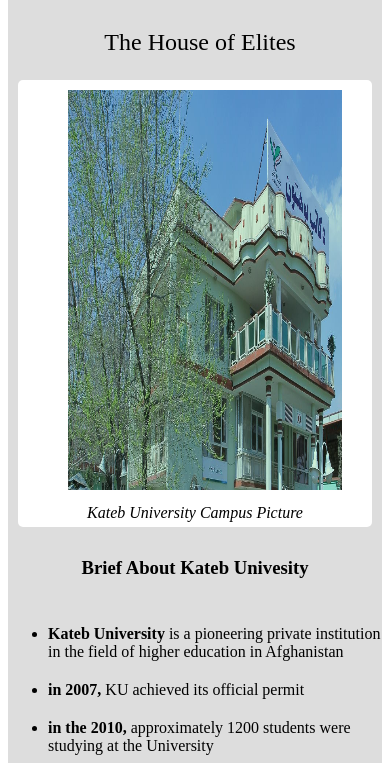
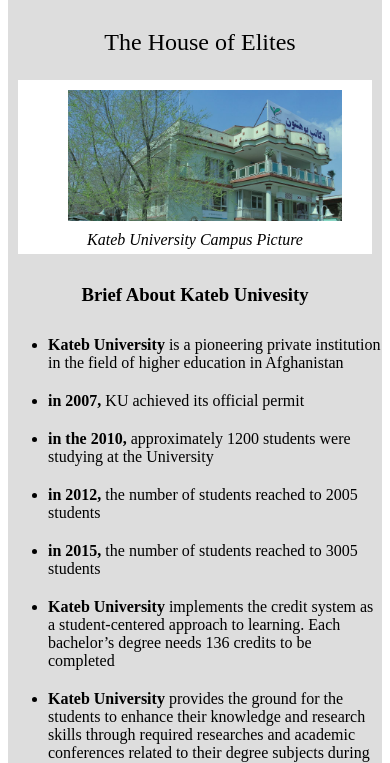
Before and after one commit to Farzen-Taha/Tribute_Page, a plain HTML site: page index.html in a window 390 px wide. Shown: the part 90-853 px from the top of the page. Drawn offline with Linux system fonts and the light colour scheme.

Commit message:
Responsive section was deleted

```diff
--- a/css-index.css
+++ b/css-index.css
@@ -27,18 +27,26 @@ figcaption{
 	padding-bottom:5px;
 	font-style:italic;
 }
-#image{
-	max-width:100%;
-	padding: 10px;
-	width: 800px;
-	height: 400px;
+#image {
+width: 100%;
+height: auto;
+max-width: 625px;
+margin-left: auto;
+margin-right: auto;
+padding: 10px;
+display: block;
 }
 
 #info-header{
 	text-align: center;
 	margin: 30px;
 }
-
+#ul{
+	max-width:550px;
+justify-content:center;
+text-align:left;
+margin: 0 100px 50px 100px;
+}
 li{
 	padding: 0px 0px 20px 0px;
 }
@@ -54,45 +62,3 @@ footer{
 	display: flex;
 	justify-content: center;
 }
-
-@media (max-width: 768px){
-
-body{
-	background-color: #fff;
-}
-main{
-	background-color: #ddd;
-	border-radius: 5px;
-}
-#img-div{
-	display:relative;
-	text-align: center;
-	background-color:#fff;
-	margin:10px;
-	border-radius: 5px;
-}
-
-#image{
-	width: relative;
-	padding: 10px;
-	height: 400px;
-}
-
-#info-header{
-	text-align: center;
-	margin: 30px;
-}
-
-#info-discription{
-	display: flex;
-	justify-content: center;
-	margin: 0px;
-}
-
-#ftr{
-	justify-content:center;
-	text-align: justify;
-	padding:15px 35px 15px 35px ;
-}
-
-}
```
